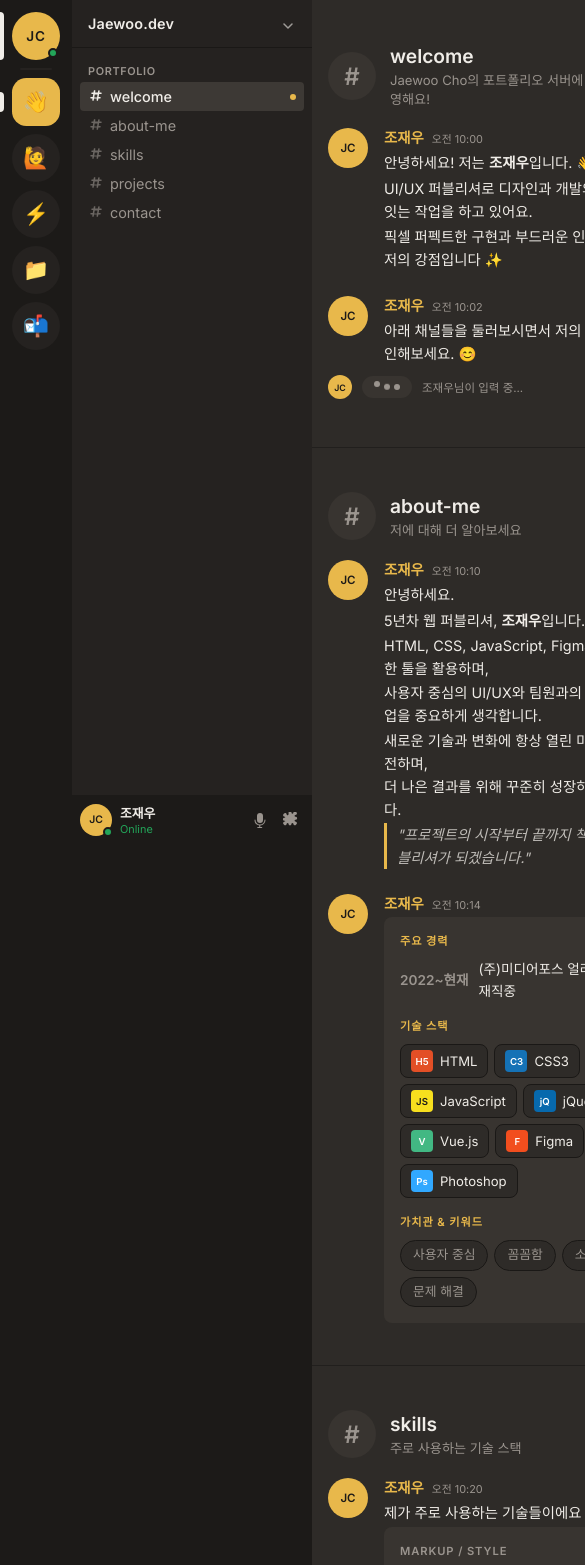
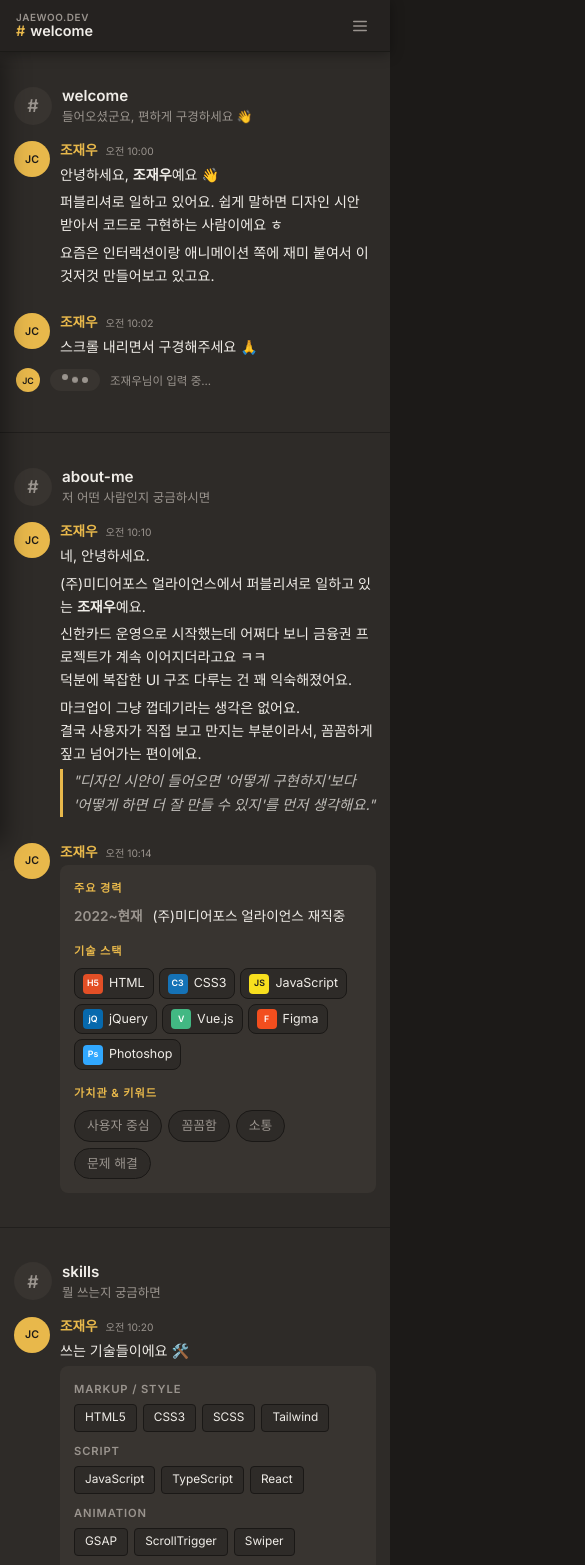
Before and after one commit to cjw0417/React_portfolio, a React (Vite) app in the folder React-portfolio/: page / in a window 390 px wide. Shown: the top 1565 px of the page, 585 px wide, since content can reach past the window. Built offline with nearby package versions, Linux system fonts and the light colour scheme; a web font is replaced by a local one.

Commit message:
05-28 수정
05-28 수정

```diff
--- a/React-portfolio/src/App.jsx
+++ b/React-portfolio/src/App.jsx
@@ -8,6 +8,7 @@
 function App() {
   const [activeChannel, setActiveChannel] = useState('welcome')
   const [visibleChannels, setVisibleChannels] = useState(['welcome'])
+  const [navOpen, setNavOpen] = useState(false)
 
   return (
     <>
@@ -18,6 +19,8 @@
           activeChannel={activeChannel}
           visibleChannels={visibleChannels}
           setActiveChannel={setActiveChannel}
+          navOpen={navOpen}
+          setNavOpen={setNavOpen}
         />
         <ChatArea
           setActiveChannel={setActiveChannel}
--- a/React-portfolio/src/components/ChannelSidebar.jsx
+++ b/React-portfolio/src/components/ChannelSidebar.jsx
@@ -11,7 +11,7 @@
   )
 }
 
-export default function ChannelSidebar({ activeChannel, visibleChannels, setActiveChannel }) {
+export default function ChannelSidebar({ activeChannel, visibleChannels, setActiveChannel, navOpen, setNavOpen }) {
   const prevLengthRef = useRef(1)
 
   useEffect(() => {
@@ -31,11 +31,34 @@
 
   const scrollTo = (id) => {
     setActiveChannel(id)
+    setNavOpen(false)
     document.getElementById(id)?.scrollIntoView({ behavior: 'smooth' })
   }
 
   return (
-    <aside className="channel-sidebar">
+    <>
+      {/* 모바일 상단 헤더 */}
+      <div className="mobile-header">
+        <div className="mobile-header__left">
+          <span className="mobile-header__server">Jaewoo.dev</span>
+          <div className="mobile-header__row">
+            <span className="mobile-header__hash">#</span>
+            <span className="mobile-header__channel">{activeChannel}</span>
+          </div>
+        </div>
+        <button className="mobile-header__btn" onClick={() => setNavOpen(v => !v)}>
+          {navOpen
+            ? <svg width="18" height="18" viewBox="0 0 18 18" fill="currentColor"><path d="M2.47 2.47a.75.75 0 0 1 1.06 0L9 7.94l5.47-5.47a.75.75 0 1 1 1.06 1.06L10.06 9l5.47 5.47a.75.75 0 1 1-1.06 1.06L9 10.06l-5.47 5.47a.75.75 0 0 1-1.06-1.06L7.94 9 2.47 3.53a.75.75 0 0 1 0-1.06Z"/></svg>
+            : <svg width="18" height="18" viewBox="0 0 18 18" fill="currentColor"><path d="M2 4.5A.75.75 0 0 1 2.75 3.75h12.5a.75.75 0 0 1 0 1.5H2.75A.75.75 0 0 1 2 4.5ZM2 9a.75.75 0 0 1 .75-.75h12.5a.75.75 0 0 1 0 1.5H2.75A.75.75 0 0 1 2 9Zm0 4.5a.75.75 0 0 1 .75-.75h12.5a.75.75 0 0 1 0 1.5H2.75A.75.75 0 0 1 2 13.5Z"/></svg>
+          }
+        </button>
+      </div>
+
+      {/* 모바일 백드롭 */}
+      {navOpen && <div className="mobile-backdrop" onClick={() => setNavOpen(false)} />}
+
+      {/* 사이드바 */}
+      <aside className={`channel-sidebar${navOpen ? ' channel-sidebar--open' : ''}`}>
         {/* 서버명 */}
         <div className="channel-sidebar__header">
           <span className="channel-sidebar__server-name">Jaewoo.dev</span>
@@ -47,20 +70,21 @@
         {/* 채널 목록 */}
         <div className="channel-sidebar__section">
           <p className="channel-sidebar__category">PORTFOLIO</p>
-        {CHANNELS.map(({ id, label }) =>
-          visibleChannels.includes(id) ? (
+          {CHANNELS.map(({ id, label }) => {
+            const isVisible = visibleChannels.includes(id)
+            return (
               <button
                 id={`ch-${id}`}
                 key={id}
-              className={`channel-item ${activeChannel === id ? 'channel-item--active' : ''}`}
+                className={`channel-item ${activeChannel === id ? 'channel-item--active' : ''} ${!isVisible ? 'channel-item--pending' : ''}`}
                 onClick={() => scrollTo(id)}
               >
                 <HashIcon />
                 <span>{label}</span>
                 {activeChannel === id && <span className="channel-item__dot" />}
               </button>
-          ) : null
-        )}
+            )
+          })}
         </div>
 
         {/* 유저 영역 */}
@@ -88,5 +112,6 @@
           </div>
         </div>
       </aside>
+    </>
   )
 }
--- a/React-portfolio/src/components/ChannelSidebar.scss
+++ b/React-portfolio/src/components/ChannelSidebar.scss
@@ -78,6 +78,19 @@
   text-align: left;
   transition: background 0.15s, color 0.15s;
   position: relative;
+
+  // 데스크탑: 아직 스크롤 전 채널은 숨김 (GSAP가 reveal)
+  &--pending {
+    opacity: 0;
+    pointer-events: none;
+
+    @media (max-width: 767px) {
+      // 모바일 드로어에서는 전부 표시
+      opacity: 1;
+      pointer-events: auto;
+      color: rgba($muted, 0.6);
+    }
+  }
 
   .channel-icon { flex-shrink: 0; opacity: 0.6; }
 
@@ -174,3 +187,116 @@
     }
   }
 }
+
+// ── 모바일 헤더 ─────────────────────────────────────────
+.mobile-header {
+  display: none;
+
+  @media (max-width: 767px) {
+    display: flex;
+    align-items: center;
+    justify-content: space-between;
+    position: fixed;
+    top: 0;
+    left: 0;
+    right: 0;
+    height: 52px;
+    background: $channel-bg;
+    border-bottom: 1px solid rgba($border, 0.8);
+    box-shadow: 0 2px 12px rgba(#000, 0.35);
+    padding: 0 12px 0 16px;
+    z-index: 300;
+
+    &__left {
+      display: flex;
+      flex-direction: column;
+      gap: 1px;
+    }
+
+    &__server {
+      font-size: 0.62rem;
+      font-weight: 700;
+      letter-spacing: 0.06em;
+      text-transform: uppercase;
+      color: $muted;
+      line-height: 1;
+    }
+
+    &__row {
+      display: flex;
+      align-items: center;
+      gap: 5px;
+    }
+
+    &__hash {
+      font-size: 0.9rem;
+      font-weight: 700;
+      color: $accent;
+      line-height: 1;
+    }
+
+    &__channel {
+      font-size: 0.9rem;
+      font-weight: 600;
+      color: $text;
+      line-height: 1;
+    }
+
+    &__btn {
+      width: 36px;
+      height: 36px;
+      background: transparent;
+      border: none;
+      color: $muted;
+      cursor: pointer;
+      display: flex;
+      align-items: center;
+      justify-content: center;
+      border-radius: 6px;
+      transition: background 0.15s, color 0.15s;
+      flex-shrink: 0;
+
+      &:active {
+        background: $active-bg;
+        color: $text;
+      }
+    }
+  }
+}
+
+// ── 모바일 백드롭 ────────────────────────────────────────
+.mobile-backdrop {
+  display: none;
+
+  @media (max-width: 767px) {
+    display: block;
+    position: fixed;
+    inset: 52px 0 0;
+    background: rgba(#000, 0.65);
+    backdrop-filter: blur(2px);
+    z-index: 298;
+    animation: fadeIn 0.2s ease;
+  }
+}
+
+@keyframes fadeIn {
+  from { opacity: 0; }
+  to   { opacity: 1; }
+}
+
+// ── 모바일 사이드바 오버라이드 ───────────────────────────
+@media (max-width: 767px) {
+  .channel-sidebar {
+    left: 0;
+    top: 52px;
+    width: min(#{$channel-w}, 82vw);
+    transform: translateX(-100%);
+    transition: transform 0.28s cubic-bezier(0.4, 0, 0.2, 1);
+    z-index: 299;
+    box-shadow: 4px 0 24px rgba(#000, 0.45);
+
+    &--open {
+      transform: translateX(0);
+    }
+  }
+}
--- a/React-portfolio/src/components/ChatArea.jsx
+++ b/React-portfolio/src/components/ChatArea.jsx
@@ -110,6 +110,43 @@
   { category: 'AI',              items: ['Claude', 'Claude Code', 'Prompt Engineering'] },
 ]
 
+const isTouch = () => window.matchMedia('(hover: none)').matches
+
+const handleCardEnter = (e) => {
+  if (isTouch()) return
+  const card = e.currentTarget
+  const grid = card.closest('.project-grid')
+  if (!grid) return
+
+  const cardRect = card.getBoundingClientRect()
+  const gridRect = grid.getBoundingClientRect()
+
+  const deltaX = (gridRect.left + gridRect.width / 2) - (cardRect.left + cardRect.width / 2)
+  const deltaY = (gridRect.top + gridRect.height / 2) - (cardRect.top + cardRect.height / 2)
+
+  gsap.set(card, { zIndex: 100 })
+  gsap.to(card, {
+    x: deltaX,
+    y: deltaY,
+    scale: 1.6,
+    duration: 0.45,
+    ease: 'power3.out',
+  })
+}
+
+const handleCardLeave = (e) => {
+  if (isTouch()) return
+  const card = e.currentTarget
+  gsap.to(card, {
+    x: 0,
+    y: 0,
+    scale: 1,
+    duration: 0.4,
+    ease: 'power2.inOut',
+    onComplete: () => gsap.set(card, { zIndex: 1 }),
+  })
+}
+
 const handleProjectClick = (p) => {
   if (!p.link || p.link === '#') return
   if (p.linkType === 'mobile') {
@@ -166,41 +203,41 @@
 
       {/* ─── #welcome ─── */}
       <section id="welcome" className="channel-section">
-        <ChannelDivider label="welcome" desc="Jaewoo Cho의 포트폴리오 서버에 오신 걸 환영해요!" />
+        <ChannelDivider label="welcome" desc="들어오셨군요, 편하게 구경하세요 👋" />
         <Message time="오전 10:00">
-          안녕하세요! 저는 <strong>조재우</strong>입니다. 👋
+          안녕하세요, <strong>조재우</strong>예요 👋
         </Message>
         <Message time="오전 10:00" grouped>
-          UI/UX 퍼블리셔로 디자인과 개발의 경계를 잇는 작업을 하고 있어요.
+          퍼블리셔로 일하고 있어요. 쉽게 말하면 디자인 시안 받아서 코드로 구현하는 사람이에요 ㅎ
         </Message>
         <Message time="오전 10:01" grouped>
-          픽셀 퍼펙트한 구현과 부드러운 인터랙션이 저의 강점입니다 ✨
+          요즘은 인터랙션이랑 애니메이션 쪽에 재미 붙여서 이것저것 만들어보고 있고요.
         </Message>
         <Message time="오전 10:02">
-          아래 채널들을 둘러보시면서 저의 작업을 확인해보세요. 😊
+          스크롤 내리면서 구경해주세요 🙏
         </Message>
         <TypingIndicator />
       </section>
 
       {/* ─── #about-me ─── */}
       <section id="about-me" className="channel-section">
-        <ChannelDivider label="about-me" desc="저에 대해 더 알아보세요" />
+        <ChannelDivider label="about-me" desc="저 어떤 사람인지 궁금하시면" />
         <Message time="오전 10:10">
-          안녕하세요.
+          네, 안녕하세요.
         </Message>
         <Message time="오전 10:10" grouped>
-          5년차 웹 퍼블리셔, <strong>조재우</strong>입니다.
+          (주)미디어포스 얼라이언스에서 퍼블리셔로 일하고 있는 <strong>조재우</strong>예요.
         </Message>
         <Message time="오전 10:11" grouped>
-          HTML, CSS, JavaScript, Figma 등 다양한 툴을 활용하며,<br />
-          사용자 중심의 UI/UX와 팀원과의 원활한 협업을 중요하게 생각합니다.
+          신한카드 운영으로 시작했는데 어쩌다 보니 금융권 프로젝트가 계속 이어지더라고요 ㅋㅋ<br />
+          덕분에 복잡한 UI 구조 다루는 건 꽤 익숙해졌어요.
         </Message>
         <Message time="오전 10:12" grouped>
-          새로운 기술과 변화에 항상 열린 마음으로 도전하며,<br />
-          더 나은 결과를 위해 꾸준히 성장하고 있습니다.
+          마크업이 그냥 껍데기라는 생각은 없어요.<br />
+          결국 사용자가 직접 보고 만지는 부분이라서, 꼼꼼하게 짚고 넘어가는 편이에요.
         </Message>
         <Message time="오전 10:13" grouped>
-          <blockquote className="about-quote">"프로젝트의 시작부터 끝까지 책임지는 퍼블리셔가 되겠습니다."</blockquote>
+          <blockquote className="about-quote">"디자인 시안이 들어오면 '어떻게 구현하지'보다 '어떻게 하면 더 잘 만들 수 있지'를 먼저 생각해요."</blockquote>
         </Message>
         <Message time="오전 10:14">
           <AboutEmbed />
@@ -209,27 +246,27 @@
 
       {/* ─── #skills ─── */}
       <section id="skills" className="channel-section">
-        <ChannelDivider label="skills" desc="주로 사용하는 기술 스택" />
+        <ChannelDivider label="skills" desc="뭘 쓰는지 궁금하면" />
         <Message time="오전 10:20">
-          제가 주로 사용하는 기술들이에요 🛠️
+          쓰는 기술들이에요 🛠️
         </Message>
         <Message time="오전 10:20" grouped>
           <SkillEmbed skills={SKILL_DATA} />
         </Message>
         <Message time="오전 10:21">
-          퍼블리셔로서 HTML/CSS의 기초를 탄탄히 하면서 React와 GSAP으로 인터랙션까지 구현합니다.
+          HTML/CSS가 베이스고요, 요즘은 React랑 GSAP 쓰는 프로젝트가 많아져서 점점 재밌어지고 있어요 ㅎ
         </Message>
       </section>
 
       {/* ─── #projects ─── */}
       <section id="projects" className="channel-section channel-section--full">
-        <ChannelDivider label="projects" desc="최근 진행한 프로젝트들" />
+        <ChannelDivider label="projects" desc="작업한 것들" />
         <Message time="오전 10:30">
-          최근 작업한 프로젝트들을 공유할게요 📎
+          작업한 프로젝트들이에요 📎
         </Message>
         <div className="project-grid">
           {PROJECTS.map((p, i) => (
-            <div key={i} className="project-card" style={{ '--card-color': p.color }} onClick={() => handleProjectClick(p)}>
+            <div key={i} className="project-card" style={{ '--card-color': p.color }} onClick={() => handleProjectClick(p)} onMouseEnter={handleCardEnter} onMouseLeave={handleCardLeave}>
               <div className="project-card__bg" style={p.image ? { backgroundImage: `url(${p.image})` } : {}} />
               <div className="project-card__body">
                 <p className="project-card__category">{p.category}</p>
@@ -250,20 +287,19 @@
 
       {/* ─── #contact ─── */}
       <section id="contact" className="channel-section">
-        <ChannelDivider label="contact" desc="함께 멋진 것을 만들어봐요" />
+        <ChannelDivider label="contact" desc="연락 주세요" />
         <Message time="오전 10:40">
-          협업이나 프로젝트 문의를 기다리고 있어요! 📬
+          같이 뭔가 만들어보고 싶으시거나, 궁금한 거 있으면 편하게 연락주세요 📬
         </Message>
         <Message time="오전 10:40" grouped>
-          아래 폼으로 메시지를 남겨주시면 빠르게 답변드릴게요.
+          폼 쓰셔도 되고, 그냥 메일 주셔도 돼요. 빠르게 답장할게요 ㅎㅎ
         </Message>
         <Message time="오전 10:41">
           <ContactEmbed />
         </Message>
         <Message time="오전 10:42">
-          또는 직접 연락하셔도 좋아요 →{' '}
           <a href="https://github.com/cjw04" target="_blank" rel="noreferrer">GitHub</a>{' · '}
-          <a href="mailto:ridshfwk34@gmail.com">Email</a>
+          <a href="mailto:ridshfwk34@gmail.com">ridshfwk34@gmail.com</a>
         </Message>
         <div className="chat-footer">
           <p>© 2025 조재우. All rights reserved.</p>
--- a/React-portfolio/src/components/ChatArea.scss
+++ b/React-portfolio/src/components/ChatArea.scss
@@ -8,6 +8,11 @@
   min-height: 100vh;
   display: flex;
   flex-direction: column;
+
+  @media (max-width: 767px) {
+    margin-left: 0;
+    padding-top: 52px;
+  }
 }
 
 
@@ -362,6 +367,7 @@
   min-height: 100vh;
   display: flex;
   flex-direction: column;
+  overflow: visible;
 }
 
 // ── 프로젝트 그리드 ──────────────────────────────────────
@@ -372,6 +378,7 @@
   flex: 1;
   margin-top: 8px;
   min-height: 0;
+  overflow: visible;
 }
 
 .project-card {
@@ -381,6 +388,7 @@
   display: flex;
   align-items: flex-end;
   cursor: none;
+  isolation: isolate;
 
   // 호버 시 클릭 가능 힌트
   &:hover &__body::after {
@@ -403,7 +411,6 @@
     position: absolute;
     inset: 0;
     background: $surface center / cover no-repeat;
-    transition: transform 0.5s ease;
 
     &::after {
       content: '';
@@ -411,10 +418,6 @@
       inset: 0;
       background: linear-gradient(to bottom, rgba(#000, 0.15) 0%, rgba(#000, 0.65) 100%);
     }
-  }
-
-  &:hover &__bg {
-    transform: scale(1.04);
   }
 
   // 컬러 오버레이 (CSS custom property 활용)
@@ -510,3 +513,115 @@
     user-select: none;
   }
 }
+
+// ── 모바일 반응형 ─────────────────────────────────────────
+@media (max-width: 767px) {
+
+  // 채널 섹션 간격
+  .channel-section {
+    padding: 20px 0 32px;
+  }
+
+  // 채널 디바이더
+  .channel-divider {
+    padding: 14px 14px 12px;
+    gap: 10px;
+
+    &__icon {
+      width: 38px;
+      height: 38px;
+      font-size: 1.1rem;
+    }
+
+    &__name  { font-size: 0.95rem; }
+    &__desc  { font-size: 0.78rem; }
+  }
+
+  // 프로젝트 그리드 → 1열
+  .project-grid {
+    grid-template-columns: 1fr;
+    gap: 1px;
+  }
+
+  // 프로젝트 카드 터치 피드백
+  .project-card {
+    min-height: 200px;
+    transition: transform 0.1s ease;
+
+    &:active { transform: scale(0.985); }
+
+    // 탭 힌트 항상 표시
+    &__body::after {
+      content: '탭하여 보기 →';
+      opacity: 0.45;
+    }
+
+    &__title  { font-size: 1.1rem; }
+    &__desc   { font-size: 0.8rem; margin-bottom: 10px; }
+    &__num    { font-size: 3.5rem; }
+  }
+
+  // 임베드 최대 너비 해제
+  .skill-embed,
+  .about-embed,
+  .contact-embed {
+    max-width: 100%;
+  }
+
+  // About 임베드
+  .about-embed {
+    gap: 14px;
+    padding: 14px;
+  }
+
+  .tech-grid { gap: 5px; }
+
+  .tech-badge {
+    padding: 4px 8px;
+    gap: 6px;
+
+    &__icon { width: 20px; height: 20px; font-size: 0.55rem; }
+    &__name { font-size: 0.78rem; }
+  }
+
+  // 스킬 임베드
+  .skill-embed {
+    padding: 14px;
+    gap: 10px;
+
+    &__tag { font-size: 0.74rem; }
+  }
+
+  // 연락처 폼
+  .contact-embed {
+    padding: 14px;
+
+    label { font-size: 0.68rem; }
+
+    input, textarea {
+      font-size: 0.92rem;
+      padding: 10px 12px;
+      cursor: pointer;
+    }
+
+    textarea { height: 90px; }
+
+    button {
+      width: 100%;
+      padding: 12px;
+      font-size: 0.88rem;
+      cursor: pointer;
+    }
+  }
+
+  // 푸터
+  .chat-footer {
+    padding: 24px 14px 32px;
+    text-align: center;
+  }
+
+  // 풀페이지 섹션 높이 완화
+  .channel-section--full {
+    min-height: auto;
+  }
+}
--- a/React-portfolio/src/components/Message.scss
+++ b/React-portfolio/src/components/Message.scss
@@ -82,3 +82,26 @@
     }
   }
 }
+
+@media (max-width: 767px) {
+  .message {
+    padding: 2px 14px;
+    gap: 10px;
+
+    &__avatar {
+      width: 36px;
+      height: 36px;
+      font-size: 0.66rem;
+    }
+
+    &__avatar-gap { width: 36px; }
+
+    &__username { font-size: 0.85rem; }
+    &__time     { font-size: 0.64rem; }
+
+    &__content {
+      font-size: 0.88rem;
+      line-height: 1.65;
+    }
+  }
+}
--- a/React-portfolio/src/components/ServerBar.scss
+++ b/React-portfolio/src/components/ServerBar.scss
@@ -141,3 +141,7 @@
     }
   }
 }
+
+@media (max-width: 767px) {
+  .server-bar { display: none !important; }
+}
--- a/React-portfolio/src/data.js
+++ b/React-portfolio/src/data.js
@@ -51,4 +51,15 @@
     linkType: 'url',
     link: 'https://card.nonghyup.com',
   },
+  {
+    title: '하나은행 서비스 고도화',
+    category: 'React',
+    period: '2025.05 ~ 현재',
+    desc: '하나은행 웹 서비스 고도화 퍼블리싱',
+    tags: ['React', 'SCSS', 'Figma'],
+    color: '#00927B',
+    image: '',
+    linkType: 'url',
+    link: 'https://www.hanabank.com',
+  },
 ]
--- a/React-portfolio/src/index.scss
+++ b/React-portfolio/src/index.scss
@@ -23,6 +23,12 @@
   @media (hover: none) { cursor: auto; }
 }
 
+@media (hover: none), (pointer: coarse) {
+  * { cursor: auto !important; }
+  button, a, [role='button'], label { cursor: pointer !important; }
+  input, textarea, select { cursor: text !important; }
+}
+
 ::selection {
   background: $accent;
   color: $server-bg;
```
Lines whose indentation alone changed are shown as unchanged.
